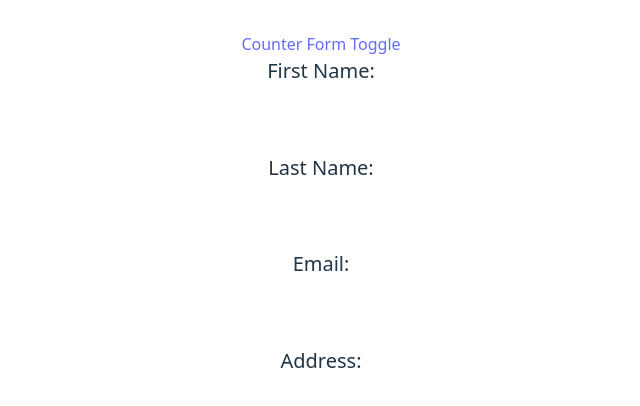
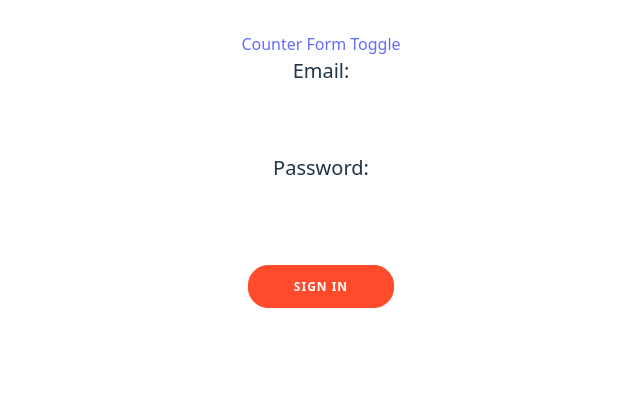
Before and after one commit to pinkdawn3/react-exercices, a React (Vite) app: page /form in a window 1280 px wide. Shown: the top 406 px of the page, without its empty margins (319-959 px from the left). Built offline with nearby package versions, Linux system fonts and the light colour scheme.

Commit message:
feat: added login form

```diff
--- a/src/App.css
+++ b/src/App.css
@@ -74,3 +74,25 @@ textarea {
 .red-label {
   color: red;
 }
+
+.submit-button {
+  border-radius: 20px;
+  border: 1px solid #ff4b2b;
+  background-color: #ff4b2b;
+  color: #ffffff;
+  font-size: 12px;
+  font-weight: bold;
+  margin: 2vh 0 0 0;
+  padding: 12px 45px;
+  letter-spacing: 1px;
+  text-transform: uppercase;
+  transition: transform 80ms ease-in;
+}
+
+.submit-button:active {
+  transform: scale(0.95);
+}
+
+.submit-button:focus {
+  outline: none;
+}
--- a/src/components/Form.tsx
+++ b/src/components/Form.tsx
@@ -1,54 +1,66 @@
 import { useState } from "react";
+import "../App.css";
 
 function Form() {
   const [formData, setFormData] = useState({
-    firstName: "",
-    lastName: "",
     email: "",
-    address: "",
-    // ... potentially many more individual properties
+    password: "",
   });
+
+  const [errorMsg, setErrorMsg] = useState("");
 
   const handleChange = (e: React.ChangeEvent<HTMLInputElement>) => {
     const { name, value } = e.target;
     setFormData((prevState) => ({ ...prevState, [name]: value }));
   };
 
+  const handleSubmit = () => {
+    setErrorMsg("");
+    let returnValue = true;
+    if (!formData.email.includes("@")) {
+      setErrorMsg("The email format is not correct, lacks @.");
+      returnValue = false;
+    }
+
+    if (formData.password.length < 6) {
+      setErrorMsg(
+        (prevState) =>
+          prevState + "Password must contain at least 6 characters."
+      );
+      returnValue = false;
+    }
+
+    if (returnValue === true) {
+      // Login logic
+    }
+
+    return returnValue;
+  };
+
   return (
     <>
       <div className="form-box">
-        <label>First Name:</label>
-        <input
-          type="text"
-          name="firstName"
-          aria-label="lorem ipsum"
-          value={formData.firstName}
-          onChange={handleChange}
-        />
-        <label>Last Name:</label>
-        <input
-          type="text"
-          name="lastName"
-          aria-label="lorem ipsum"
-          value={formData.lastName}
-          onChange={handleChange}
-        />
         <label>Email:</label>
         <input
           type="email"
           name="email"
-          aria-label="lorem ipsum"
+          aria-label="Email box"
           value={formData.email}
           onChange={handleChange}
         />
-        <label>Address:</label>
+        <label>Password:</label>
         <input
-          type="text"
-          name="address"
-          aria-label="lorem ipsum"
-          value={formData.address}
+          type="password"
+          name="password"
+          aria-label="Password box"
+          value={formData.password}
           onChange={handleChange}
         />
+        <button className="submit-button" onClick={handleSubmit}>
+          Sign In
+        </button>
+
+        <p>{errorMsg}</p>
       </div>
     </>
   );
```
